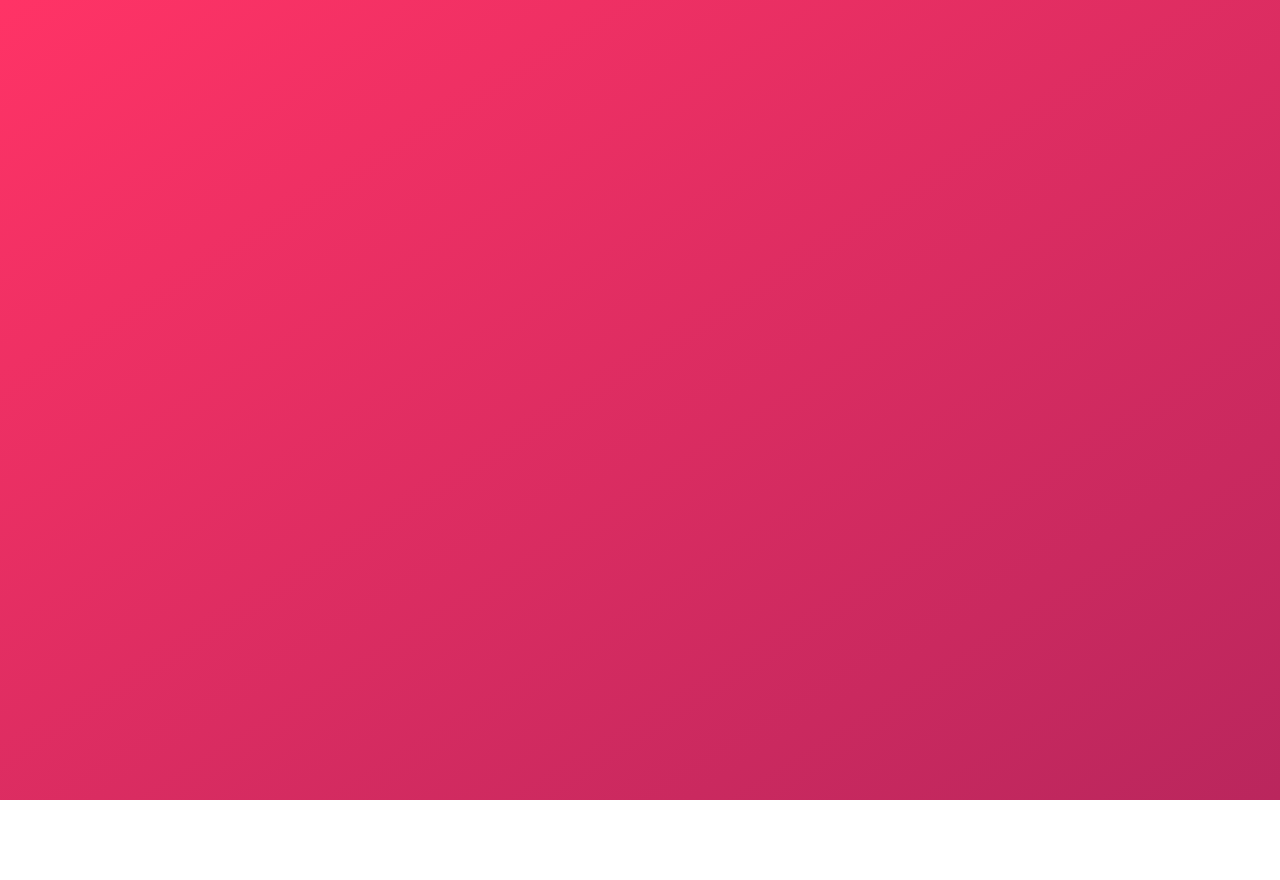
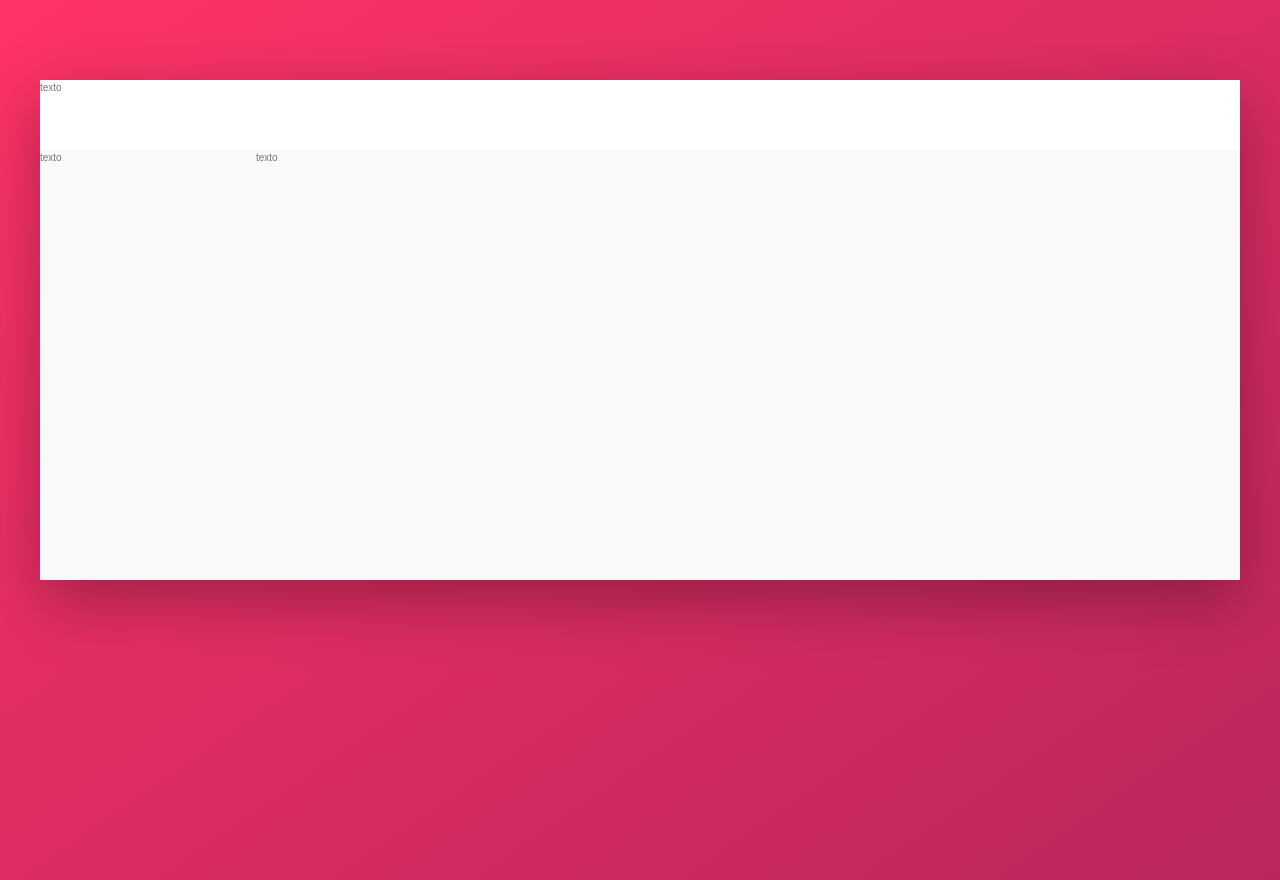
Before and after one commit to user1231423/ficha3a, a website: page src/index.html in a window 1280 px wide. Before the commit the page ends 800 px from the top, so only its background shows below. Drawn offline with nearby package versions, Linux system fonts and the light colour scheme; files that its build step writes are made by us from their sources.

Commit message:
File updates

```diff
--- a/src/index.html
+++ b/src/index.html
@@ -12,13 +12,14 @@
 <body>
     <div class="container">
         <header>
+            texto
         </header>
         <div class="content">
-            <nav class="slidebar">
-
+            <nav class="sidebar">
+                texto
             </nav>
             <main class="residencia-view">
-
+                texto
             </main>
         </div>
     </div>
--- a/src/sass/layout.scss
+++ b/src/sass/layout.scss
@@ -0,0 +1,25 @@
+.container{
+    max-width: 120rem;
+    margin: 8rem auto;
+    background-color: var(--color-grey-light-1);
+    box-shadow: var(--shadow-dark);
+    min-height: 50rem;
+}
+
+header{
+    height: 7rem;
+    background-color: #fff;
+    border-bottom: var(--color-grey-light-2);
+}
+
+.content{
+    display: flex;
+}
+
+.sidebar{
+    flex: 0 0 18%;
+}
+
+.residencia-view{
+    flex: 1;
+}
```
